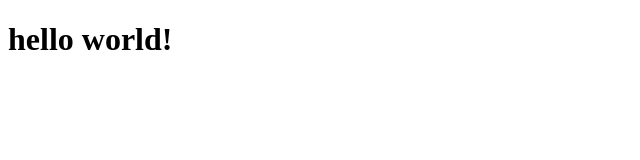
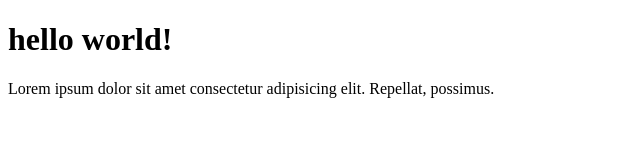
Before and after one commit to otash-97/test, a plain HTML site: page index.html in a window 1280 px wide. Shown: the whole page, without its empty margins (0-640 px from the left). Drawn offline with Linux system fonts and the light colour scheme.

Commit message:
add lorem 10

```diff
--- a/index.html
+++ b/index.html
@@ -8,5 +8,6 @@
 </head>
 <body>
   <h1>hello world!</h1>
+  <p>Lorem ipsum dolor sit amet consectetur adipisicing elit. Repellat, possimus.</p>
 </body>
 </html>
```
